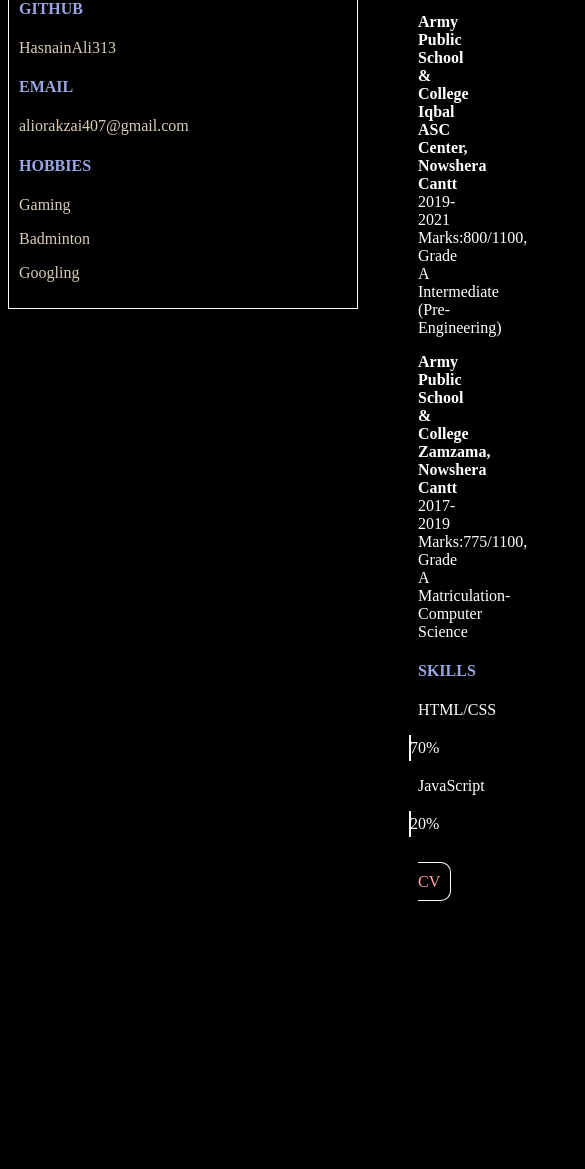
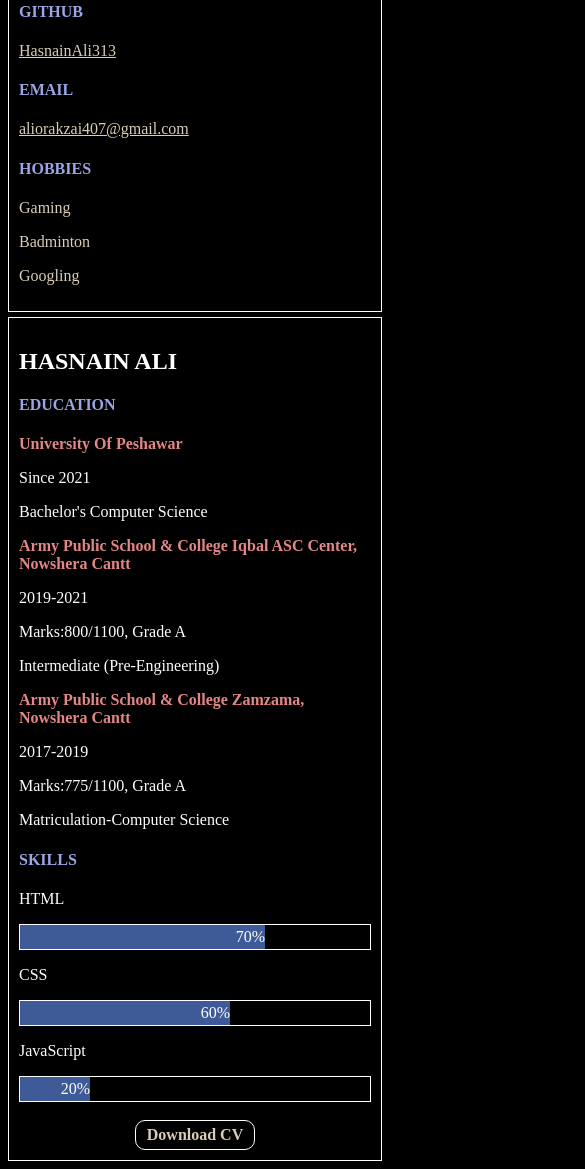
Before and after one commit to HasnainAli313/CV, a plain HTML site: page index.html in a window 390 px wide. Shown: the part 356-1525 px from the top of the page, 585 px wide, since content can reach past the window. Before the commit the page ends 1257 px from the top, so only its background shows below. Drawn offline with Linux system fonts and the light colour scheme.

Commit message:
make responsive CV

```diff
--- a/cv.css
+++ /dev/null
@@ -1,82 +0,0 @@
-*{
-    box-sizing: border-box;
-}
-body{
-    background-color: black;
-    color: white;
-}
-/* Aside */
-img{
-    border-radius: 50%;
-    border: 4px solid white;
-    margin-top: 7px;
-    width: 170px;
-    height: 170px;
-    margin-left: 90px;
-}
-aside{
-
-    width: 350px;
-    border: 1px solid white;
-    padding: 10px 10px 10px 10px;
-}
-h2{
-    text-transform: uppercase;
-    color: rgb(154, 154, 223);
-}
-h4{
-    text-transform: uppercase;
-    color: rgb(155, 165, 228);
-}
-
-a{
-    color: rgb(217, 205, 183);
-}
-.hob{
-    color:rgb(217, 205, 183) ;
-}
-
-section{
-
-    margin-left: 410px;
-    margin-top:-810px
-}
-h1{
-    text-transform: uppercase;
-    font-size: 80px;
-}
-.container{
-    border: 1px solid white;
-    width: 100%;
-    margin-left: -9px;
-
-}
-.skills{
-    text-align: right;
-    padding-top:3px;
-    padding-bottom:3px;
-
-}
-.html{
-    width: 70%;
-    background-color: rgb(63, 91, 151);
-}
-.java{
-    width: 20%;
-    background-color: rgb(63, 91, 151);
-}
-.cv{
-    margin-left:350px;
-    border: 1px solid white;
-    padding: 10px;
-    border-radius: 10px;
-    color: rgb(254, 166, 166);
-}
-a{
-    text-decoration: none;
-}
-a:hover{
-    color: black;
-    background-color: white;
-    transition: color, 1.5s,background-color, 1.5s;
-}
--- a/index.html
+++ b/index.html
@@ -5,33 +5,32 @@
     <meta charset="UTF-8">
     <meta name="viewport" content="width=device-width, initial-scale=1.0">
     <title>CV</title>
-    <link rel="stylesheet" href="./cv.css">
+    <link rel="stylesheet" href="style.css">
 </head>
 
 <body>
+    <div class="container-flex">
         <!-- Aside  -->
         <aside>
             <!-- Profile -->
             <img title="Profile Pic" src="./Pic2.png" alt="Profile Pic">
-        <h2 >Profile</h2>
+            <h2>Profile</h2>
             <!-- Biography -->
-        <p>I am a BSCS Student at the University
-            of Peshawar and eager to learn Web
-            Development and take it up from
-            Frontend to full stack development, I
-           am familiar with HTML and
-            CSS and learning JavaScript</p>
+            <p>I'm BSCS Student at the <em>University
+                of Peshawar</em> and learning Web Development at <strong> SMIT Peshawar</strong>, where I am learing Full Stack Web Development, with this I am also familiar with
+                HTML, CSS & JavaScript and practing with time to time,I am passionate to make my career in Full Stack Web Development.
+            </p>
 
             <!--Contact  -->
             <h2>Contact</h2>
             <h4>LinkedIn</h4>
-        <a href="https://www.linkedin.com/in/hasnainali313/" target="_blank">HasnainAli313</a>
+            <a class="links" href="https://www.linkedin.com/in/hasnainali313/" target="_blank">HasnainAli313</a>
 
             <h4>GitHub</h4>
-        <a href="https://github.com/HasnainAli313" target="_blank">HasnainAli313</a>
+            <a class="links" href="https://github.com/HasnainAli313" target="_blank">HasnainAli313</a>
 
             <h4>Email</h4>
-        <a href="mailto:aliorakzai407@gmail.com">aliorakzai407@gmail.com</a>
+            <a class="links" href="mailto:aliorakzai407@gmail.com">aliorakzai407@gmail.com</a>
 
             <h4>Hobbies</h4>
             <p class="hob">Gaming</p>
@@ -41,34 +40,39 @@
 
         <!-- Main  -->
         <section class="main">
-        <h1>Hasnain Ali</h1>
+            <h1 id="myName">Hasnain Ali</h1>
             <!-- Education -->
             <h4>Education</h4>
-        <p><strong>University Of Peshawar</strong>
-        <br>Since 2021
-    <br>Bachelor's Computer Science</p>
-        <p><strong>Army Public School & College Iqbal ASC Center, Nowshera Cantt</strong>
-        <br>2019-2021
-    <br>Marks:800/1100, Grade A <br>
-        Intermediate (Pre-Engineering)</p>
-        <p><strong>Army Public School & College Zamzama, Nowshera Cantt</strong>
-        <br>2017-2019
-    <br>Marks:775/1100, Grade A <br>
-       Matriculation-Computer Science</p>
+            <p class="edu"><strong>University Of Peshawar</strong></p>
+            <p>Since 2021</p>
+            <p>Bachelor's Computer Science</p>
+            <p class="edu"><strong>Army Public School & College Iqbal ASC Center, Nowshera Cantt</strong></p>
+            <p>2019-2021</p>
+            <p>Marks:800/1100, Grade A </p>
+            <p>Intermediate (Pre-Engineering)</p>
+            <p class="edu"><strong>Army Public School & College Zamzama, Nowshera Cantt</strong></p>
+            <p>2017-2019</p>
+            <p>Marks:775/1100, Grade A</p>
+            <p>Matriculation-Computer Science</p>
 
             <!-- Skills -->
             <h4>Skills</h4>
-       <p>HTML/CSS</p>
+            <p>HTML</p>
             <div class="container">
                 <div class="skills html">70%</div>
+            </div>
+            <p>CSS</p>
+            <div class="container">
+                <div class="skills css">60%</div>
             </div>
             <p>JavaScript</p>
             <div class="container">
                 <div class="skills java">20%</div>
             </div>
             <br>
-      <a class="cv" href="/Hasnain Ali cv.pdf" download="">Download CV</a>
+            <a class="cv" type="button" href="/Hasnain Ali cv.pdf" download="">Download CV</a>
         </section>
+    </div>
 </body>
 
 </html>
--- /dev/null
+++ b/style.css
@@ -0,0 +1,112 @@
+*{
+    box-sizing: border-box;
+}
+body{
+    background-color: black;
+    color: white;
+}
+
+.container-flex{
+ display: flex;
+
+ /* Aside */
+}
+img{
+    width: 150px;
+}
+h2{
+    text-transform: uppercase;
+    color: rgb(154, 154, 223);
+}
+h4{
+    text-transform: uppercase;
+    color: rgb(155, 165, 228);
+}
+h1{
+    text-transform: uppercase;
+}
+a{
+    color: rgb(217, 205, 183);
+}
+.hob{
+    color:rgb(217, 205, 183) ;
+}
+
+aside{
+    width: 40%;
+    border: 1px solid white;
+    padding: 10px 10px 10px 10px;
+}
+
+/*Main */
+.skills{
+    text-align: right;
+    padding-top:3px;
+    padding-bottom:3px;
+
+}
+.container{
+    border: 1px solid white;
+}
+.html{
+    width: 70%;
+    background-color: rgb(63, 91, 151);
+}
+.css{
+    width: 60%;
+    background-color: rgb(63, 91, 151);
+}
+.java{
+    width: 20%;
+    background-color: rgb(63, 91, 151);
+}
+.main{
+    margin-left: 5px;
+    padding: 10px 10px 10px 10px;
+    width: 60%;
+    border: 1px solid white;
+}
+.cv{
+  border-radius: 10px ;
+  border: 1px solid white;
+  padding: 5px;
+  font-weight: bold;
+  text-decoration: none;
+  display: block;
+  width: 120px;
+  text-align: center;
+  margin: auto;
+}
+.cv:hover{
+    cursor: pointer;
+    color: white;
+}
+.edu{
+    color: rgb(227, 134, 134);
+}
+.links:hover{
+    color: white;
+}
+/* Media Query */
+@media (max-width:786px) {
+    .container-flex{
+        flex-direction: column;
+    }
+    aside,.main{
+        width: 100%;
+    }
+    .main{
+        margin-top: 5px;
+        margin-left: 0px;
+    }
+    img{
+        display: block;
+        margin: auto;
+    }
+}
+
+@media (min-width:788px) {
+    #myName{
+        font-size: 60px;
+    }
+}
```
Lines whose indentation alone changed are shown as unchanged.
